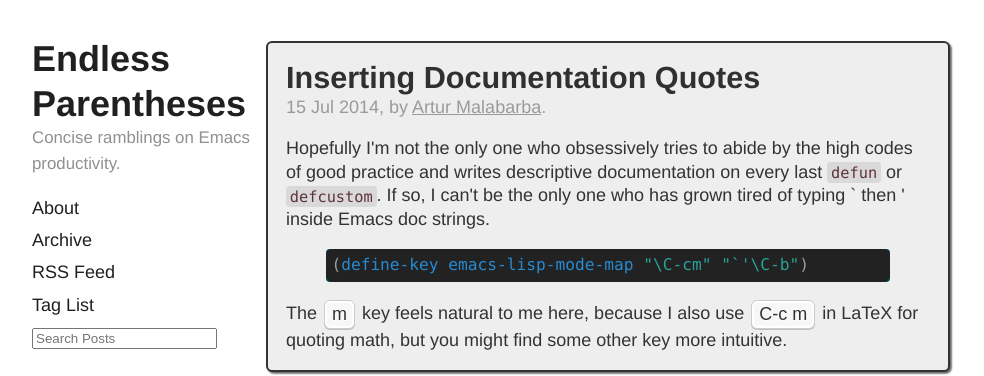
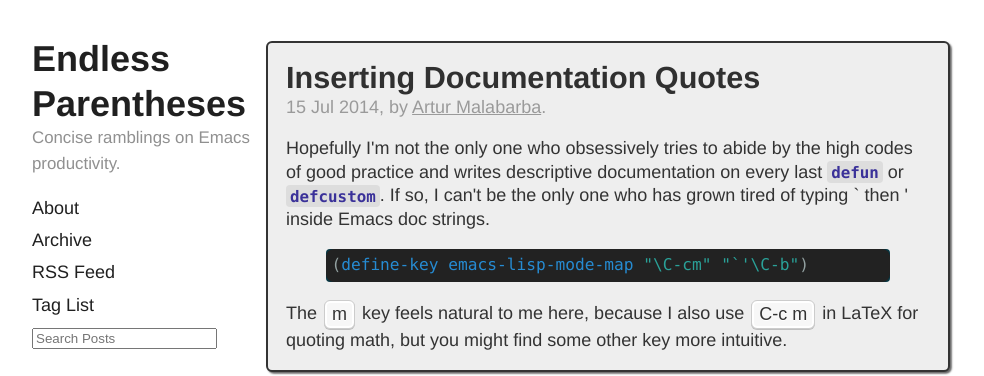
Before and after one commit to Malabarba/EndlessParentheses, a Jekyll site: the page built from _posts/2014-07-15-inserting-documentation-quotes.html, in a window 1280 px wide. Shown: the top 376 px of the page, without its empty margins (158-1142 px from the left). Built offline with Jekyll 4.4.1, drawn with Linux system fonts in a browser that asks for light colours; Markdown is read by kramdown in place of the engine named in the settings; comment, search, counter and statistics services are not loaded.

Commit message:
CSS: Improve code appearance

```diff
--- a/public/css/endless.css
+++ b/public/css/endless.css
@@ -74,16 +74,15 @@
 }
 code {
     padding: .1em .25em;
-    font-size: 85%;
+    font-size: 88%;
     color: #5f313a;
+    font-weight:bold;
     -moz-border-radius:4px;
     -webkit-border-radius: 4px;
     border-radius: 4px;
-    background-color: #d9d9d9;
+    background-color: #dddddd;
 }
-code a {
-    color: #3a31ff !important;
-}
+
 pre {
     -moz-border-radius:8px;
     -webkit-border-radius:8px;
@@ -100,10 +99,15 @@
 }
 
 pre code {
+    font-weight:normal;
     padding: 0;
     font-size: 100%;
     color: inherit;
     background-color: transparent;
+}
+
+a code {
+    color: #3a3199;
 }
 
 /* No `:visited` state is required by default (browsers will use `a`) */
```
